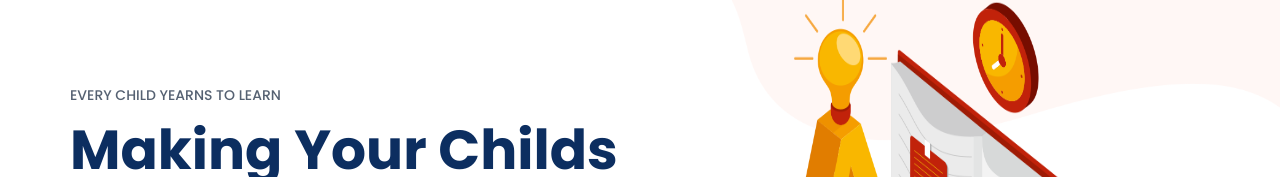
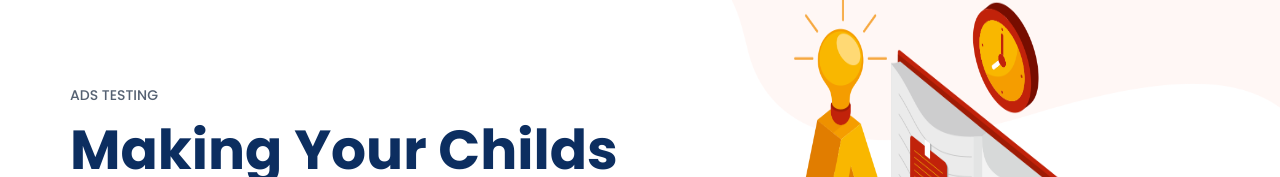
Before and after one commit to smartads99/edu, a plain HTML site: page index.html in a window 1280 px wide. Shown: the part 168-345 px from the top of the page. Drawn offline with Linux system fonts and the light colour scheme.

Commit message:
Update index.html

```diff
--- a/index.html
+++ b/index.html
@@ -85,7 +85,7 @@
                 <div class="col-lg-6 col-xl-6">
                     <div class="banner_text">
                         <div class="banner_text_iner">
-                            <h5>Every child yearns to learn</h5>
+                            <h5>ads testing</h5>
                             <h1>Making Your Childs
                                 World Better</h1>
                             <p>Replenish seasons may male hath fruit beast were seas saw you arrie said man beast whales
```
